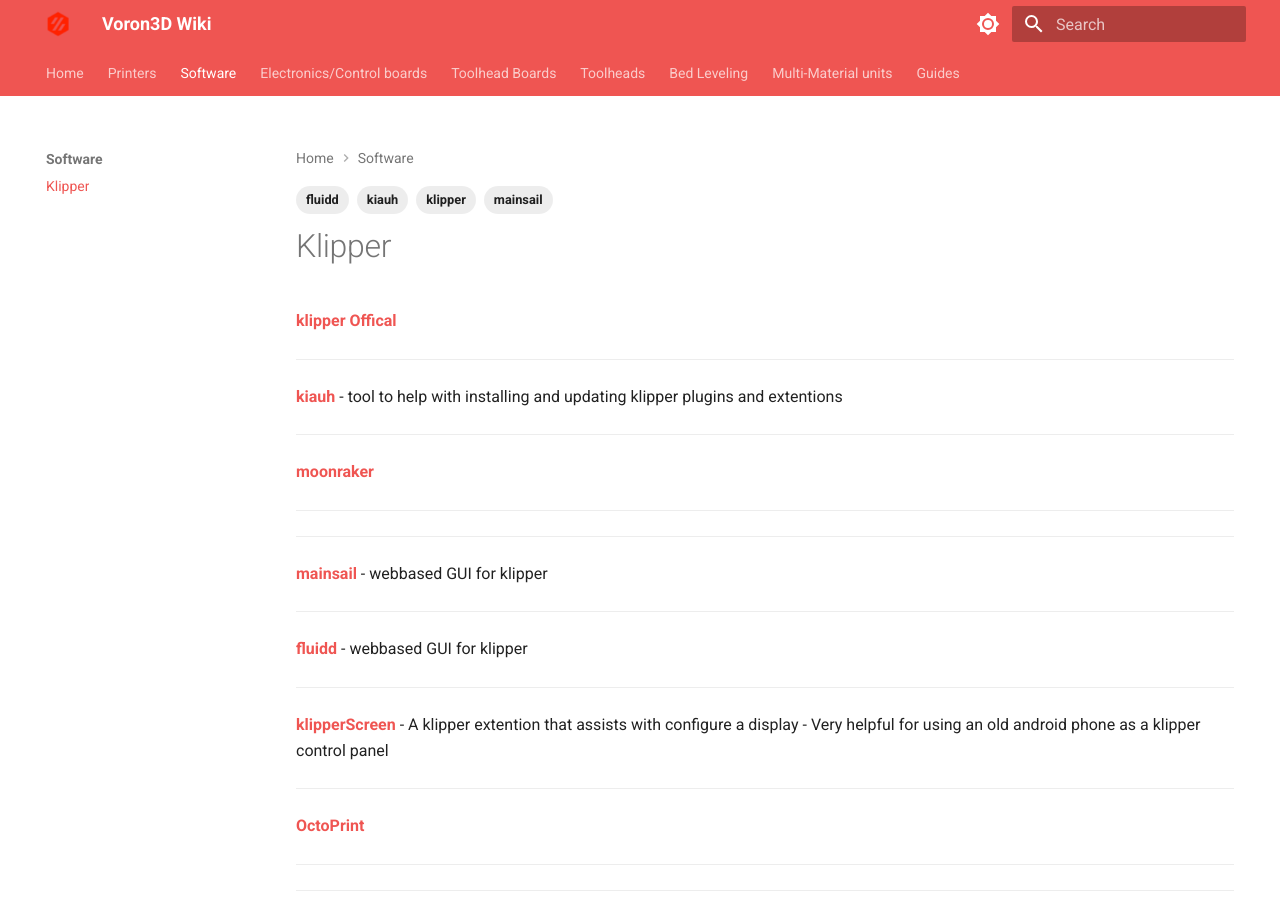
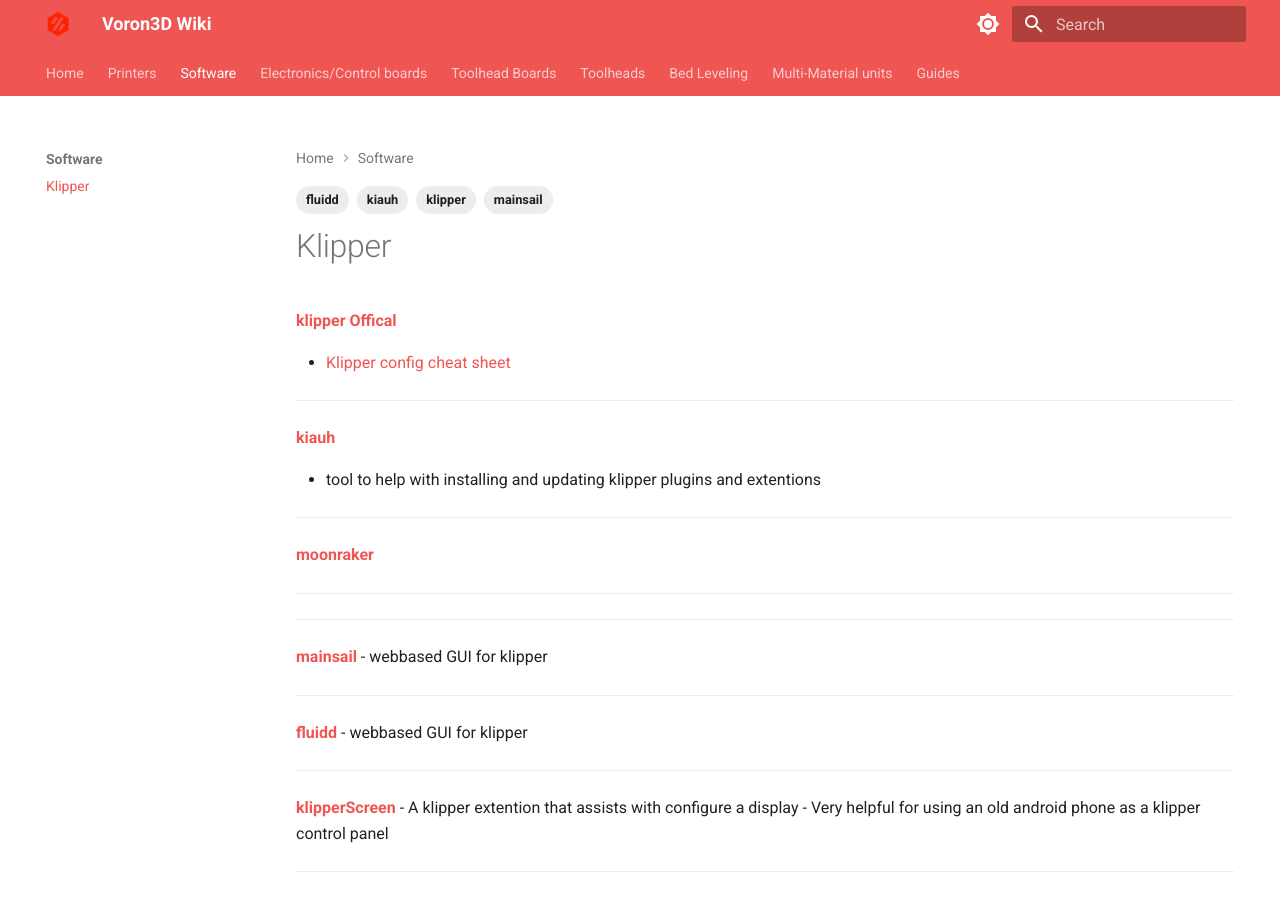
Before and after one commit to Voron3D-wiki/voron3d-wiki, an MkDocs documentation site: the page built from docs/software/klipper.md, in a window 1280 px wide and 900 px high. Built offline with MkDocs 1.6.1 and Material for MkDocs 9.7.7, drawn with Linux system fonts in a browser that asks for light colours; plug-ins that fetch from the network failed and are left out.

Commit message:
more updates

```diff
--- a/docs/software/klipper.md
+++ b/docs/software/klipper.md
@@ -8,9 +8,12 @@
 
 **[klipper Offical](https://github.com/Klipper3d/klipper)**
 
+- [Klipper config cheat sheet](./klipper-config-help.md)
+
 ---
 
 **[kiauh](https://github.com/dw-0/kiauh)**
+
 - tool to help with installing and updating klipper plugins and extentions
 
 ---
```
